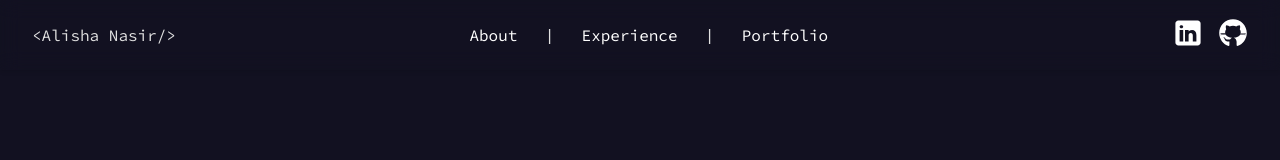
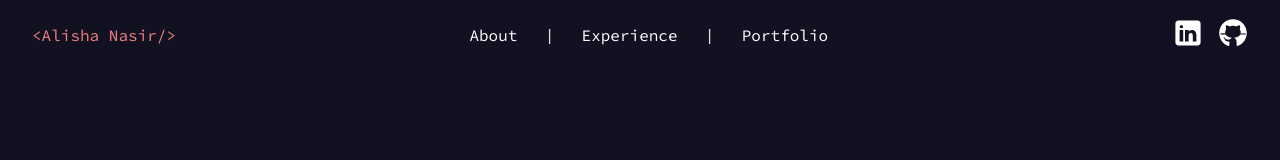
Before and after one commit to alisha-nas/personal-website, a React (Create React App) app: page / in a window 1280 px wide. In both pictures the pointer is over the element "<Alisha Nasir/>". Shown: the top 160 px of the page. Built offline with nearby package versions, Linux system fonts and the light colour scheme.

Commit message:
Added hover changes to navbar

```diff
--- a/src/shared-components/navbar.css
+++ b/src/shared-components/navbar.css
@@ -23,6 +23,12 @@
   font-family: "Source Code Pro";
   cursor: pointer;
 }
+
+.left-section:hover {
+  color: #F08080;
+
+}
+
 
 .social-icons {
   display: flex;
```
